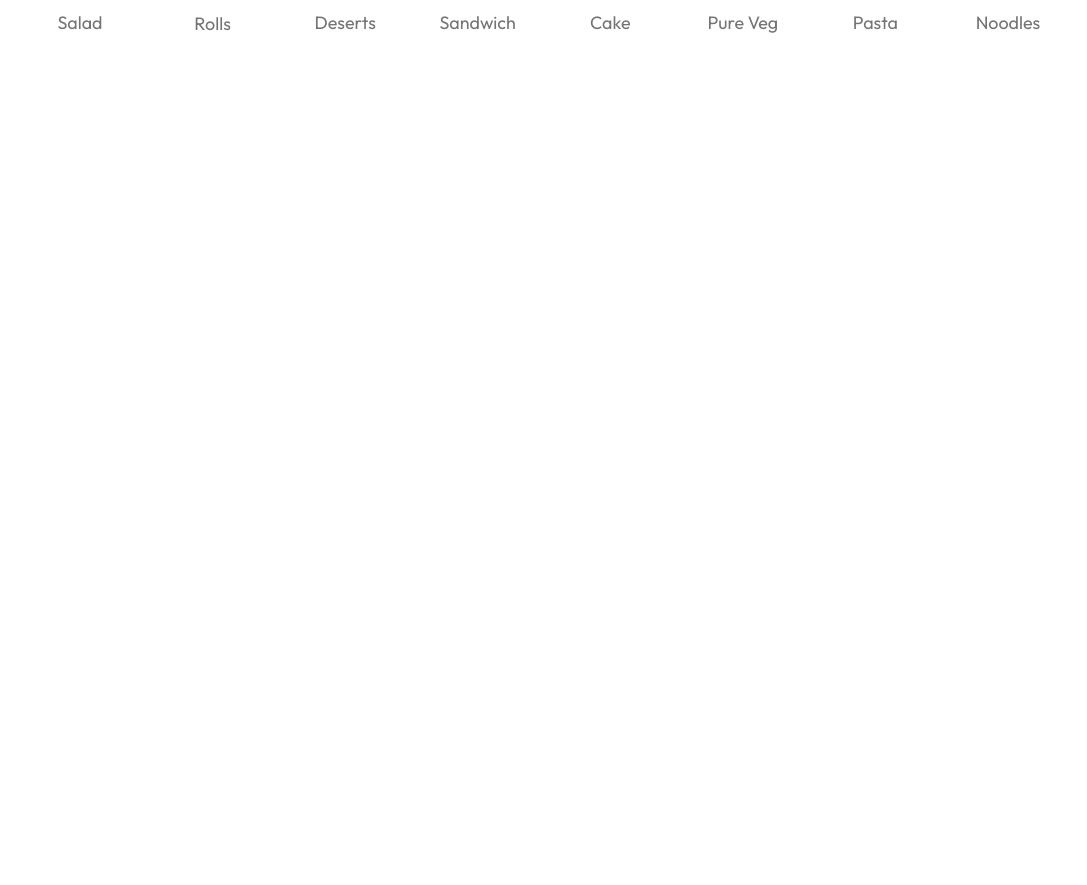
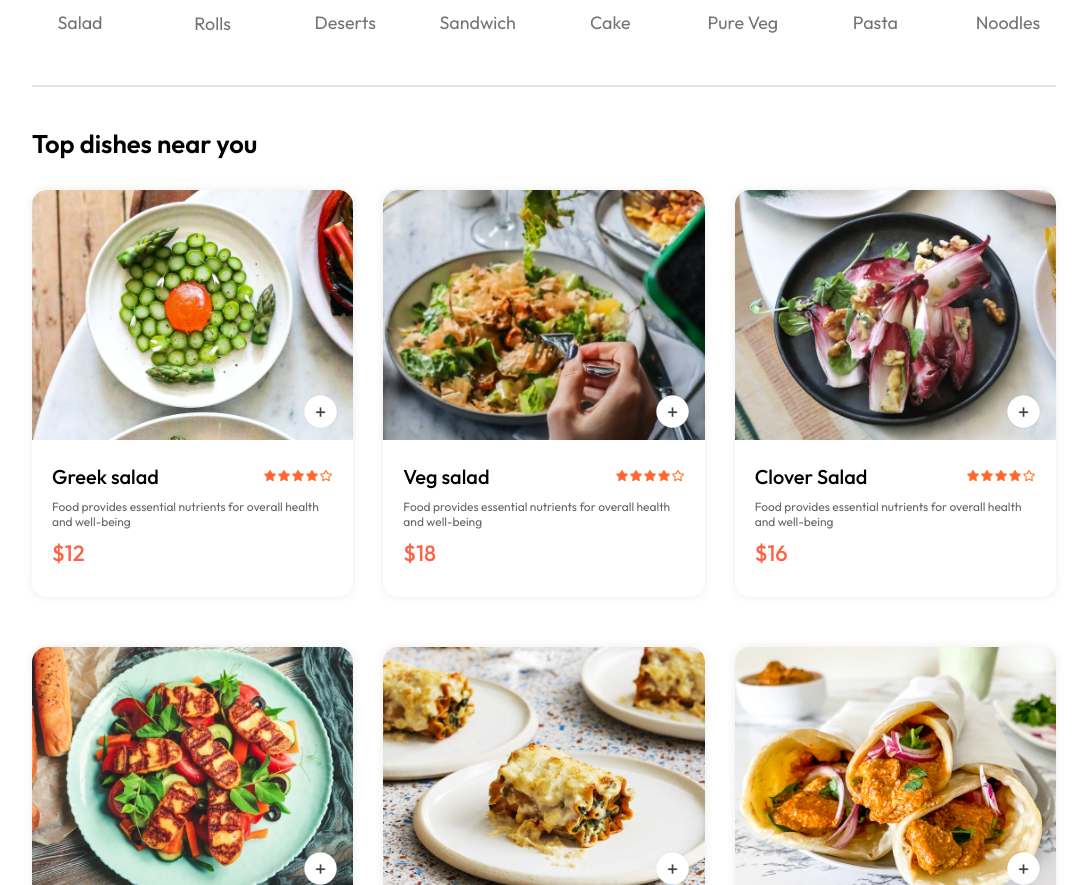
Before and after one commit to swastideep-maharana/Food-Delivery-Web-frontend, a React (Vite) app: page / in a window 1280 px wide. Shown: the part 817-1702 px from the top of the page, without its empty margins (96-1183 px from the left). Before the commit the page ends 872 px from the top, so only its background shows below. Built offline with nearby package versions, Linux system fonts and the light colour scheme.

Commit message:
#added food items in the page

```diff
--- a/src/components/ExploreMenu/ExploreMenu.css
+++ b/src/components/ExploreMenu/ExploreMenu.css
@@ -20,9 +20,7 @@
   margin: 20px 0px;
   overflow-x: scroll;
 }
-.explore-menu-list:: -webkit-scrollbar {
-  display: none;
-}
+
 .explore-menu-list-item img {
   width: 7.5vw;
   min-width: 80px;
@@ -36,3 +34,13 @@
   font-size: max(1.4vw, 16px);
   cursor: pointer;
 }
+.explore-menu hr {
+  margin: 10px 0px;
+  height: 2px;
+  background-color: #e2e2e2;
+  border: none;
+}
+.explore-menu-list-item .active {
+  border: 4px solid tomato;
+  padding: 2px;
+}
--- a/src/components/ExploreMenu/ExploreMenu.jsx
+++ b/src/components/ExploreMenu/ExploreMenu.jsx
@@ -2,7 +2,7 @@ import React from "react";
 import "./ExploreMenu.css";
 import { menu_list } from "../../assets/assets";
 
-const ExploreMenu = () => {
+const ExploreMenu = ({ category, setCategory }) => {
   return (
     <div className="explore-menu" id="explore-menu">
       <h1>Explore our menu</h1>
@@ -14,13 +14,22 @@ const ExploreMenu = () => {
       <div className="explore-menu-list">
         {menu_list.map((item, index) => {
           return (
-            <div key={index} className="explore-menu-list-item">
-              <img src={item.menu_image} alt="" />
+            <div
+              onClick={() =>
+                setCategory((prev) =>
+                  prev === item.menu_name ? "All" : item.menu_name
+                )
+              }
+              key={index}
+              className="explore-menu-list-item"
+            >
+              <img className={category===item.menu_name?'active':''} src={item.menu_image} alt="" />
               <p>{item.menu_name}</p>
             </div>
           );
         })}
       </div>
+      <hr />
     </div>
   );
 };
--- /dev/null
+++ b/src/components/FoodDisplay/FoodDisplay.css
@@ -0,0 +1,14 @@
+.food-display {
+  margin-top: 30px;
+}
+.food-display h2 {
+  font-size: max(2vw, 2px);
+  font-weight: 600;
+}
+.food-display-list {
+  display: grid;
+  grid-template-columns: repeat(auto-fill, minmax(240px, 1fr));
+  margin-top: 30px;
+  gap: 30px;
+  row-gap: 50px;
+}
--- /dev/null
+++ b/src/components/FoodDisplay/FoodDisplay.jsx
@@ -0,0 +1,30 @@
+import React, { useContext } from "react";
+import "./FoodDisplay.css";
+import { StoreContext } from "../../context/StorContext";
+import FoodItem from "../FoodItem/FoodItem";
+
+const FoodDisplay = ({ category }) => {
+  const { food_list } = useContext(StoreContext);
+
+  return (
+    <div className="food-display" id="food-display">
+      <h2>Top dishes near you</h2>
+      <div className="food-display-list">
+        {food_list.map((item, index) => {
+          return (
+            <FoodItem
+              key={index}
+              id={item.id}
+              name={item.name}
+              description={item.description}
+              price={item.price}
+              image={item.image}
+            />
+          );
+        })}
+      </div>
+    </div>
+  );
+};
+
+export default FoodDisplay;
--- /dev/null
+++ b/src/components/FoodItem/FoodItem.css
@@ -0,0 +1,63 @@
+.food-item {
+  width: 100%;
+  margin: auto;
+  border-radius: 15px;
+  box-shadow: 0px 0px 10px #00000015;
+  transition: 0.3s;
+  animation: fadein 1s;
+}
+.food-item-image {
+  width: 100%;
+  border-radius: 15px 15px 0px 0px;
+}
+.food-item-info {
+  padding: 20px;
+}
+.food-item-name-rating {
+  display: flex;
+  justify-content: space-between;
+  align-items: center;
+  margin-bottom: 10px;
+}
+.food-item-name-rating p {
+  font-size: 20px;
+  font-weight: 500;
+}
+.food-item-name-rating img {
+  width: 70px;
+}
+.food-item-desc {
+  color: #676767;
+  font-size: 12px;
+}
+.food-item-price {
+  color: tomato;
+  font-size: 22px;
+  font-weight: 500;
+  margin: 10px 0px;
+}
+.food-item-img-container {
+  position: relative;
+}
+.food-item-img-container .add {
+  width: 35px;
+  position: absolute;
+  bottom: 15px;
+  right: 15px;
+  cursor: pointer;
+  border-radius: 50%;
+}
+.food-item-counter {
+  position: absolute;
+  bottom: 15px;
+  right: 15px;
+  display: flex;
+  align-items: center;
+  gap: 10px;
+  padding: 6px;
+  border-radius: 50px;
+  background-color: white;
+}
+.food-item-counter img {
+  width: 30px;
+}
--- /dev/null
+++ b/src/components/FoodItem/FoodItem.jsx
@@ -0,0 +1,47 @@
+import React, { useState } from "react";
+import "./FoodItem.css";
+import { assets } from "../../assets/assets";
+
+const FoodItem = ({ id, name, price, description, image }) => {
+  const [itemCount, setItemCount] = useState(0);
+
+  return (
+    <div className="food-item">
+      <div className="food-item-img-container">
+        <img className="food-item-image" src={image} alt="" />
+        {!itemCount ? (
+          <img
+            className="add"
+            onClick={() => setItemCount((prev) => prev + 1)}
+            src={assets.add_icon_white}
+            alt=""
+          />
+        ) : (
+          <div className="food-item-counter">
+            <img
+              onClick={() => setItemCount((prev) => prev - 1)}
+              src={assets.remove_icon_red}
+              alt=""
+            />
+            <p>{itemCount}</p>
+            <img
+              onClick={() => setItemCount((prev) => prev + 1)}
+              src={assets.add_icon_green}
+              alt=""
+            />
+          </div>
+        )}
+      </div>
+      <div className="food-item-info">
+        <div className="food-item-name-rating">
+          <p>{name}</p>
+          <img src={assets.rating_starts} alt="" />
+        </div>
+        <p className="food-item-desc">{description}</p>
+        <p className="food-item-price">${price}</p>
+      </div>
+    </div>
+  );
+};
+
+export default FoodItem;
--- /dev/null
+++ b/src/context/StorContext.jsx
@@ -0,0 +1,21 @@
+import { createContext } from "react";
+import { food_list } from "../assets/assets";
+
+export const StoreContext = createContext(null)
+
+const StoreContextProvider = (props) => {
+
+
+
+    const contextValue = {
+        food_list
+    }
+
+    return (
+        <StoreContext.Provider value={contextValue}>
+            {props.children}
+        </StoreContext.Provider>
+    )
+}
+
+export default StoreContextProvider
--- a/src/main.jsx
+++ b/src/main.jsx
@@ -3,11 +3,12 @@ import ReactDOM from "react-dom/client";
 import App from "./App.jsx";
 import "./index.css";
 import { BrowserRouter } from "react-router-dom";
+import StoreContextProvider from "./context/StorContext.jsx";
 
 ReactDOM.createRoot(document.getElementById("root")).render(
   <BrowserRouter>
-    <App />
+    <StoreContextProvider>
+      <App />
+    </StoreContextProvider>
   </BrowserRouter>
-
-
 );
--- a/src/pages/Home/Home.jsx
+++ b/src/pages/Home/Home.jsx
@@ -1,14 +1,17 @@
-import React from "react";
+import React, { useState } from "react";
 import "./Home.css";
 import Header from "../../components/Header/Header";
 import ExploreMenu from "../../components/ExploreMenu/ExploreMenu";
-
+import FoodDisplay from "../../components/FoodDisplay/FoodDisplay";
 
 const Home = () => {
+  const [category, setCategory] = useState("All");
+
   return (
     <div>
       <Header />
-      <ExploreMenu />
+      <ExploreMenu category={category} setCategory={setCategory} />
+      <FoodDisplay category={category}/>
     </div>
   );
 };
```
